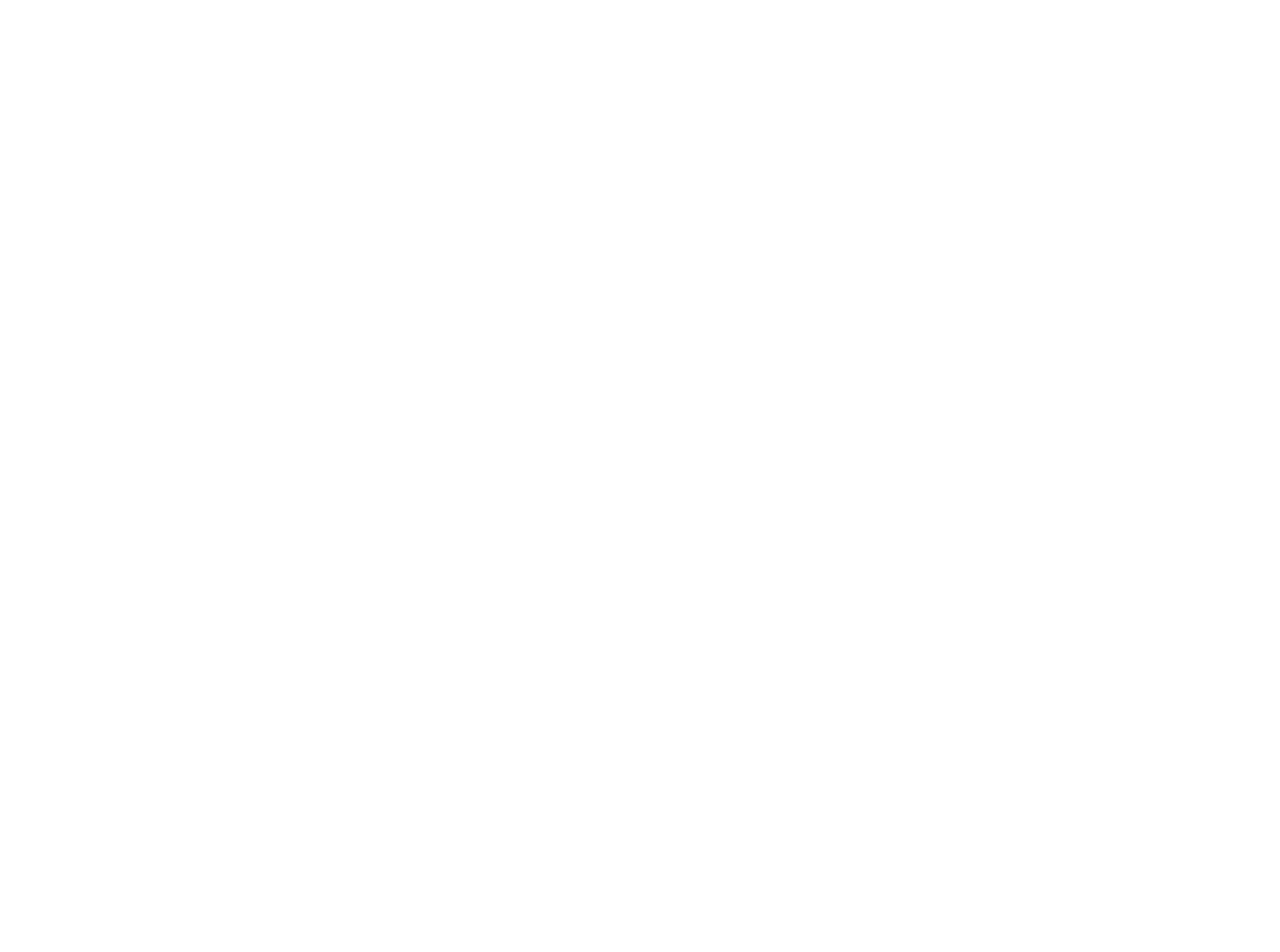
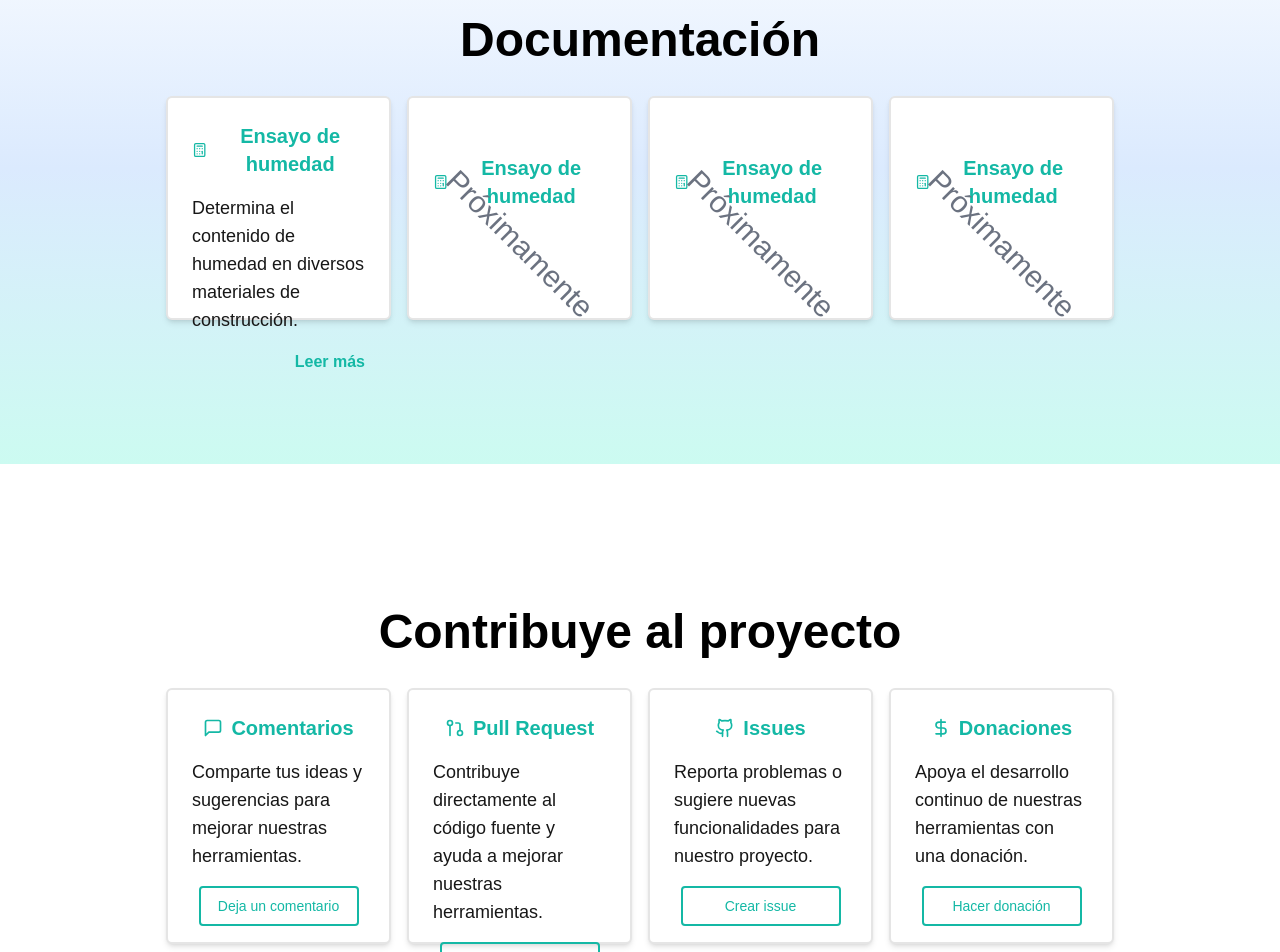
Before and after one commit to LEstebanR/supervision_obra, a Next.js app: page / in a window 1280 px wide. Shown: the part 1360-2312 px from the top of the page. Before the commit the page ends 1188 px from the top, so only its background shows below. Built offline with nearby package versions, Linux system fonts and the light colour scheme.

Commit message:
fix deploy problems

```diff
--- /dev/null
+++ b/src/app/documentos/ensayo-humedad-arena/page.tsx
@@ -0,0 +1,3 @@
+export default function Page() {
+  return <p>Ensayo de humedad</p>;
+}
--- /dev/null
+++ b/src/app/documentos/page.tsx
@@ -0,0 +1,3 @@
+export function Home() {
+  return <p>Documentos</p>;
+}
--- a/src/app/page.tsx
+++ b/src/app/page.tsx
@@ -2,9 +2,17 @@
 import Button from "@/components/ui/button";
 import { Title, Body, Title2 } from "@/components/ui/typography";
 import ToolCard from "@/components/ui/toolCard";
-import { Calculator } from "lucide-react";
+import HelpCard from "@/components/ui/helpCard";
+import {
+  Calculator,
+  MessageSquare,
+  GitPullRequest,
+  Github,
+  DollarSign,
+} from "lucide-react";
 
-export const TOOLS = [
+export default function Home() {
+  const TOOLS = [
     {
       title: "Calculadora de humedad",
       description:
@@ -19,7 +27,7 @@
         "Determina el contenido de humedad en diversos materiales de construcción.",
       icon: <Calculator size={20} className="text-gray-300" />,
       link: "herramientas/calculadora-humedad",
-    commingsonn: true,
+      commingsoon: true,
     },
 
     {
@@ -28,7 +36,7 @@
         "Determina el contenido de humedad en diversos materiales de construcción.",
       icon: <Calculator size={20} className="text-gray-300" />,
       link: "herramientas/calculadora-humedad",
-    commingsonn: true,
+      commingsoon: true,
     },
 
     {
@@ -37,11 +45,78 @@
         "Determina el contenido de humedad en diversos materiales de construcción.",
       icon: <Calculator size={20} className="text-gray-300" />,
       link: "herramientas/calculadora-humedad",
-    commingsonn: true,
+      commingsoon: true,
     },
   ];
 
-export default function Home() {
+  const DOCUMENTS = [
+    {
+      title: "Ensayo de humedad",
+      description:
+        "Determina el contenido de humedad en diversos materiales de construcción.",
+      icon: <Calculator size={20} className="text-primary" />,
+      link: "documentos/ensayo-humedad-arena",
+      isDocument: true,
+    },
+    {
+      title: "Ensayo de humedad",
+      description:
+        "Determina el contenido de humedad en diversos materiales de construcción.",
+      icon: <Calculator size={20} className="text-primary" />,
+      link: "documentos/ensayo-humedad-arena",
+      isDocument: true,
+      commingsoon: true,
+    },
+    {
+      title: "Ensayo de humedad",
+      description:
+        "Determina el contenido de humedad en diversos materiales de construcción.",
+      icon: <Calculator size={20} className="text-primary" />,
+      link: "documentos/calculadora-humedad",
+      isDocument: true,
+      commingsoon: true,
+    },
+    {
+      title: "Ensayo de humedad",
+      description:
+        "Determina el contenido de humedad en diversos materiales de construcción.",
+      icon: <Calculator size={20} className="text-primary" />,
+      link: "documentos/calculadora-humedad",
+      isDocument: true,
+      commingsoon: true,
+    },
+  ];
+
+  const HELP = [
+    {
+      title: "Comentarios",
+      description:
+        "Comparte tus ideas y sugerencias para mejorar nuestras herramientas.",
+      icon: <MessageSquare size={20} className="text-primary" />,
+      butonLabel: "Deja un comentario",
+    },
+    {
+      title: "Pull Request",
+      description:
+        "Contribuye directamente al código fuente y ayuda a mejorar nuestras herramientas.",
+      icon: <GitPullRequest size={20} className="text-primary" />,
+      butonLabel: "Crear pull request",
+    },
+    {
+      title: "Issues",
+      description:
+        "Reporta problemas o sugiere nuevas funcionalidades para nuestro proyecto.",
+      icon: <Github size={20} className="text-primary" />,
+      butonLabel: "Crear issue",
+    },
+    {
+      title: "Donaciones",
+      description:
+        "Apoya el desarrollo continuo de nuestras herramientas con una donación.",
+      icon: <DollarSign size={20} className="text-primary" />,
+      butonLabel: "Hacer donación",
+    },
+  ];
   return (
     <>
       <LandingSection background>
@@ -67,8 +142,21 @@
           ))}
         </div>
       </LandingSection>
+      <LandingSection background direction="up">
+        <Title2>Documentación</Title2>
+        <div className="grid grid-cols-1 md:grid-cols-4 gap-4">
+          {DOCUMENTS.map((tool, index) => (
+            <ToolCard key={index} tool={tool} />
+          ))}
+        </div>
+      </LandingSection>
       <LandingSection>
-        <Title2>Documentación</Title2>
+        <Title2>Contribuye al proyecto</Title2>
+        <div className="grid grid-cols-1 md:grid-cols-4 gap-4">
+          {HELP.map((help, index) => (
+            <HelpCard help={help} key={index} />
+          ))}
+        </div>
       </LandingSection>
     </>
   );
--- /dev/null
+++ b/src/components/ui/helpCard.tsx
@@ -0,0 +1,29 @@
+import React from "react";
+import { CardDescription, CardTitle } from "./typography";
+import Button from "./button";
+
+type Props = {
+  help: {
+    title: string;
+    description: string;
+    icon: React.ReactNode;
+    butonLabel: string;
+  };
+};
+
+const HelpCard: React.FC<Props> = ({ help }) => {
+  return (
+    <div className="p-6 rounded-md border-2 shadow-md hover:shadow-gray-500 max-w-96 flex flex-col gap-4 h-64  items-center justify-between bg-background">
+      <div className="flex gap-2 items-center">
+        {help.icon}
+        <CardTitle>{help.title}</CardTitle>
+      </div>
+      <CardDescription>{help.description}</CardDescription>
+      <Button variant="outline" size="lg" className="text-sm">
+        {help.butonLabel}
+      </Button>
+    </div>
+  );
+};
+
+export default HelpCard;
--- a/src/components/ui/landingSection.tsx
+++ b/src/components/ui/landingSection.tsx
@@ -4,18 +4,23 @@
 type LandingSectionProps = {
   children: React.ReactNode;
   background?: boolean;
+  direction?: "up" | "down";
 };
 
 const LandingSection: React.FC<LandingSectionProps> = ({
   children,
   background,
+  direction = "down",
 }) => {
   return (
     <section
       className={clsx(
-        "min-h-40 w-screen py-12 px-2 text-center flex items-center justify-center",
+        "min-h-40 w-screen py-36 px-2 text-center flex items-center justify-center ",
         {
-          "bg-gradient-to-b from-teal-100 via-blue-100 to-white": background,
+          "bg-gradient-to-b from-teal-100 via-blue-100 to-white":
+            background && direction === "down",
+          "bg-gradient-to-t from-teal-100 via-blue-100 to-white":
+            background && direction === "up",
         }
       )}
     >
--- a/src/components/ui/toolCard.tsx
+++ b/src/components/ui/toolCard.tsx
@@ -8,13 +8,14 @@
     icon: React.ReactNode;
     link: string;
     commingsoon?: boolean;
+    isDocument?: boolean;
   };
 };
 
 const ToolCard: React.FC<Props> = ({ tool }) => {
   if (tool.commingsoon) {
     return (
-      <div className="p-6 rounded-md border-2 shadow-md hover:shadow-gray-500 max-w-96 flex flex-col gap-4 h-56  items-center justify-center">
+      <div className="p-6 rounded-md border-2 shadow-md hover:shadow-gray-500 max-w-96 flex flex-col gap-4 h-56  items-center justify-center bg-background">
         <div className="flex gap-2 items-center">
           {tool.icon}
           <CardTitle className="text-gray-300">{tool.title}</CardTitle>
@@ -28,12 +29,15 @@
 
   return (
     <Link href={tool.link}>
-      <div className="p-6 rounded-md border-2 shadow-md hover:shadow-primary max-w-96 flex flex-col gap-4 h-56">
+      <div className="p-6 rounded-md border-2 shadow-md hover:shadow-primary max-w-96 flex flex-col gap-4 h-56 bg-background">
         <div className="flex gap-2 items-center">
           {tool.icon}
           <CardTitle>{tool.title}</CardTitle>
         </div>
         <CardDescription>{tool.description}</CardDescription>
+        <p className="text-primary hover:cursor-pointer hover:underline text-right font-bold">
+          Leer más
+        </p>
       </div>
     </Link>
   );
```
Lines whose indentation alone changed are shown as unchanged.
